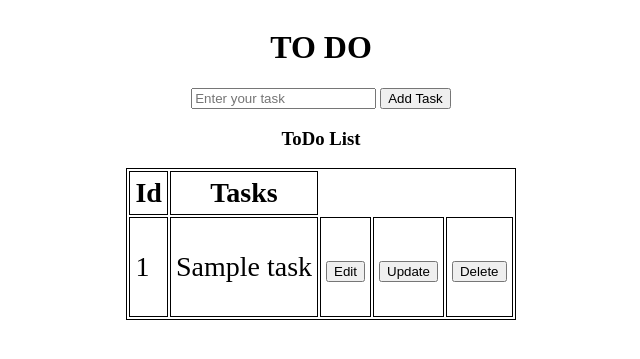
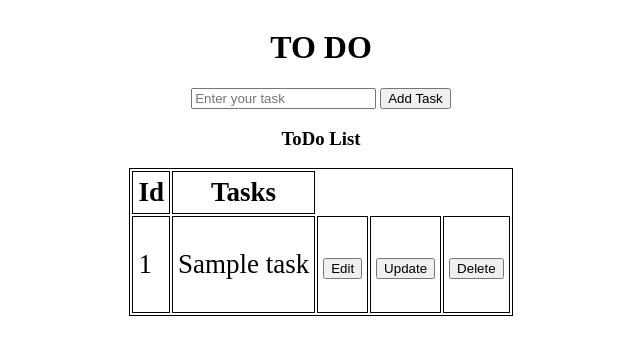
Before and after one commit to LikithLakkoju/ToDo, a Flask app: page / in a window 1280 px wide. Shown: the top 359 px of the page, without its empty margins (319-959 px from the left). Run offline with Flask 3, Linux system fonts and the light colour scheme; a database or web service that is not in the repository returns one stand-in record (values such as "Sample title"); some libraries are stand-ins or nearby versions.

Commit message:
adding changes

```diff
--- a/static/css/style.css
+++ b/static/css/style.css
@@ -8,7 +8,7 @@
     border: 1px solid black;
 }
 #mytable{
-    font-size: 28px;
+    font-size: 27px;
 }
 td,th{
     padding: 5px;
```
